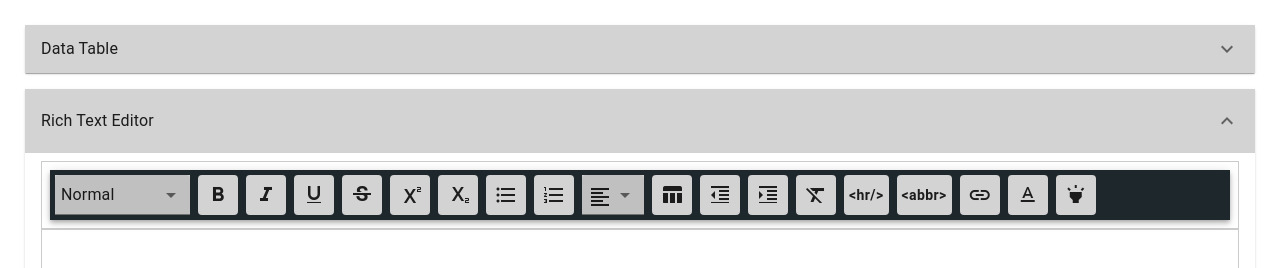
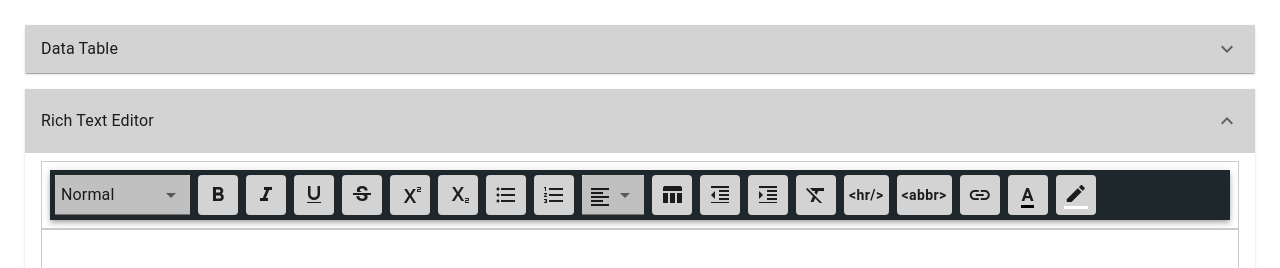
Before and after one commit to Gammaalpha/react-enhanced-components, a React (Create React App) app: page / in a window 1280 px wide. Shown: the top 268 px of the page. Built offline with nearby package versions, Linux system fonts and the light colour scheme; the HTML template or start-up script is replaced by a standard one.

Commit message:
updated with border bottom for font color styling

```diff
--- a/src/core/RichTextEditor/CreateStyleButton.tsx
+++ b/src/core/RichTextEditor/CreateStyleButton.tsx
@@ -61,12 +61,12 @@ export function CreateStyleButton(buttonData: IToolbarButton) {
                                         <Tooltip placement={button?.position ? button.position : "top"} title={`${button.tooltip}`}>
                                             <div className={classes.buttonLabel}>
                                                 {button?.icon !== '' ?
-                                                    <div>
-                                                        <Icon id={`rec-mi-${button.icon}`}>
+                                                    <div id={`rec_mi_menu_${button.key}`}>
+                                                        <Icon >
                                                             {button.icon}
                                                         </Icon> <span> {button?.buttonText}</span>
                                                     </div>
-                                                    : <span> {button?.buttonText}</span>}
+                                                    : <span > {button?.buttonText}</span>}
                                             </div>
                                         </Tooltip>
                                     </MenuItem>
@@ -77,10 +77,10 @@ export function CreateStyleButton(buttonData: IToolbarButton) {
                     : <Tooltip placement={buttonData?.position ? buttonData.position : "top"} title={`${buttonData.tooltip}`}>
                         <Button disabled={buttonData.disabled} aria-label={buttonData.ariaLabel} onMouseDown={(e: React.MouseEvent<HTMLButtonElement, MouseEvent>) => buttonData.callback(e)} className={`${buttonData.buttonStyle} ${classes.transformNone}`}>
                             {buttonData?.icon !== '' ?
-                                <div><Icon id={`rec-mi-${buttonData.icon}`} className={classes.topPadding}>
+                                <div id={`rec_mi_${buttonData.key}`}><span><Icon id={`rec_mi_${buttonData.icon}`} className={classes.topPadding}>
                                     {buttonData.icon}
-                                </Icon> <span><strong>{buttonData?.buttonText}</strong></span></div>
-                                : <span><strong>{buttonData?.buttonText}</strong></span>}
+                                </Icon> <strong>{buttonData?.buttonText}</strong></span></div>
+                                : <div id={`rec_mi_${buttonData.key}`}><span><strong>{buttonData?.buttonText}</strong></span></div>}
                         </Button>
                     </Tooltip>}
             </div>
--- a/src/core/RichTextEditor/CustomToolbar/CustomToolbar.tsx
+++ b/src/core/RichTextEditor/CustomToolbar/CustomToolbar.tsx
@@ -723,16 +723,17 @@ export default function CustomToolbar(props: IToolbar) {
     const FontColorButtonArray: any = {
         textFormat: {
             key: 'text_format',
-            icon: 'text_format',
+            icon: '',
             tooltip: 'Format text color',
             ariaLabel: 'Format text color',
             callback: null,
+            buttonText: 'A',
             position: 'top',
             buttonStyle: classes.cmdButton
         },
         highlight: {
             key: 'highlight',
-            icon: 'highlight',
+            icon: 'create',
             tooltip: 'Highlight text',
             ariaLabel: 'Highlight text',
             callback: null,
--- a/src/core/RichTextEditor/FontColorButton/FontColorButton.tsx
+++ b/src/core/RichTextEditor/FontColorButton/FontColorButton.tsx
@@ -44,14 +44,18 @@ export default function FontColorButton(props: IFontColorButtonProps) {
     }
 
     useEffect(() => {
+
         if (props.defaultColor !== currColor) {
             props.callback(currColor, props.buttonType, props.range);
             // handleClose();
         }
+
     }, [currColor, props, props.defaultColor])
 
     const changeIconColor = (color: string) => {
-        document.querySelectorAll(`#rec-mi-${props.buttonParams.icon}`)[0].setAttribute('style', `color:${color};`);
+        console.log(document?.querySelectorAll(`#rec_mi_${props.buttonParams.key}`)[0]?.firstChild);
+
+        document?.querySelectorAll(`#rec_mi_${props.buttonParams.key}>span`)[0]?.setAttribute('style', `font-size:18px;border-bottom: 3px solid ${color};`);
     }
 
     const handleClick = (event: React.MouseEvent<HTMLElement>) => {
@@ -73,7 +77,9 @@ export default function FontColorButton(props: IFontColorButtonProps) {
     const render = () => {
         buttonInfo.callback = (e: React.MouseEvent<HTMLElement>) => handleClick(e);
         console.log("Color Button open:", props.range);
-
+        if (props.defaultColor !== undefined) {
+            changeIconColor(props.defaultColor);
+        }
         return (
             <div>
                 {CreateStyleButton(buttonInfo)}
@@ -82,7 +88,7 @@ export default function FontColorButton(props: IFontColorButtonProps) {
                     anchorEl={anchorEl}
                     open={Boolean(anchorEl)}
                     onClose={handleClose}
-                    >
+                >
                     {compactPicker()}
                     {/* <MenuItem onClick={(e) => { e.preventDefault() }}>
                     </MenuItem> */}
```
